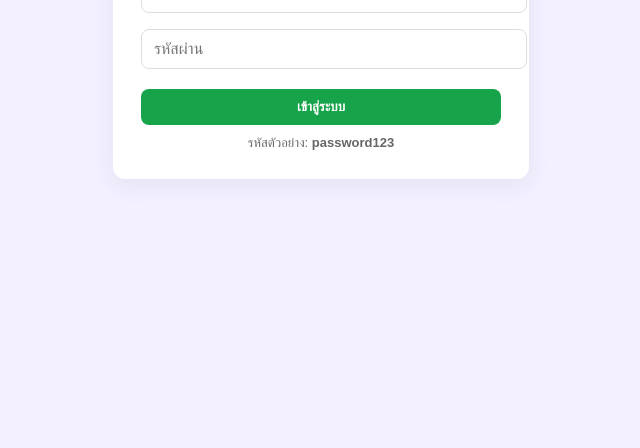
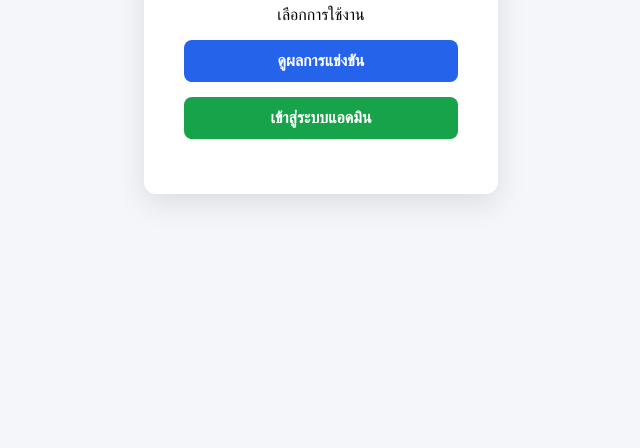
Before and after one commit to Teerapus2584/sports-web, a plain HTML site: page index.html in a window 1280 px wide. Shown: the part 368-816 px from the top of the page, without its empty margins (319-959 px from the left). Drawn offline with Linux system fonts and the light colour scheme.

Commit message:
Refactor index.html and add new admin login page

```diff
--- a/index.html
+++ b/index.html
@@ -1,49 +1,46 @@
 <!DOCTYPE html>
 <html lang="th">
 <head>
-  <meta charset="utf-8" />
-  <meta name="viewport" content="width=device-width,initial-scale=1" />
-  <title>Admin Login</title>
+  <meta charset="UTF-8">
+  <title>Sports Results</title>
   <style>
-    body { font-family: "Prompt", sans-serif; background: #f3f0ff; display:flex; align-items:center; justify-content:center; height:100vh; margin:0; }
-    .box{ background:#fff; padding:28px; border-radius:12px; box-shadow:0 6px 24px rgba(50,50,93,0.08); width:360px; text-align:center;}
-    h1{margin:0 0 14px;color:#4b0082;}
-    input{width:100%; padding:10px 12px; margin:8px 0; border-radius:8px; border:1px solid #ddd; font-size:16px;}
-    button{width:100%; padding:10px; margin-top:12px; border-radius:8px; border:none; background:#16a34a; color:white; font-weight:600; cursor:pointer;}
-    .note{font-size:13px;color:#666;margin-top:10px;}
+    body {
+      font-family: sans-serif;
+      background: #f5f6fa;
+      display: flex;
+      justify-content: center;
+      align-items: center;
+      height: 100vh;
+    }
+    .box {
+      background: white;
+      padding: 40px;
+      border-radius: 12px;
+      text-align: center;
+      box-shadow: 0 10px 30px rgba(0,0,0,.1);
+    }
+    a {
+      display: block;
+      margin: 15px 0;
+      padding: 12px;
+      border-radius: 8px;
+      text-decoration: none;
+      color: white;
+      font-weight: bold;
+    }
+    .view { background: #2563eb; }
+    .admin { background: #16a34a; }
   </style>
 </head>
 <body>
-  <div class="box">
-    <h1>Admin Login</h1>
-    <input id="username" placeholder="ชื่อผู้ใช้ (admin)" value="admin" />
-    <input id="password" type="password" placeholder="รหัสผ่าน" />
-    <button id="loginBtn">เข้าสู่ระบบ</button>
-    <div class="note">รหัสตัวอย่าง: <strong>password123</strong></div>
-  </div>
 
-  <script>
-    // รหัสผ่านตัวอย่าง (แบบง่าย ๆ สำหรับ demo). ในโปรดักชันอย่าเก็บแบบนี้
-    const DEMO_USER = "admin";
-    const DEMO_PASS = "password123";
+<div class="box">
+  <h1>🏆 Sports Results</h1>
+  <p>เลือกการใช้งาน</p>
 
-    document.getElementById("loginBtn").addEventListener("click", () => {
-      const u = document.getElementById("username").value.trim();
-      const p = document.getElementById("password").value;
-      if(u === DEMO_USER && p === DEMO_PASS) {
-        // เก็บสถานะล็อกอินชั่วคราวใน sessionStorage
-        sessionStorage.setItem("isAdmin", "1");
-        // ไปหน้า admin
-        location.href = "admin.html";
-      } else {
-        alert("ชื่อผู้ใช้หรือรหัสผ่านไม่ถูกต้อง");
-      }
-    });
+  <a href="dashboard.html" class="view">ดูผลการแข่งขัน</a>
+    <a href="indexnason.html" class="admin">เข้าสู่ระบบแอดมิน</a>
+</div>
 
-    // ถ้าแอดมินล็อกอินไว้แล้ว ให้ไปหน้า admin เลย
-    if(sessionStorage.getItem("isAdmin") === "1") {
-      location.href = "admin.html";
-    }
-  </script>
 </body>
 </html>
```
Also changed, not shown: indexnason.html (added, +49 -0 lines).
